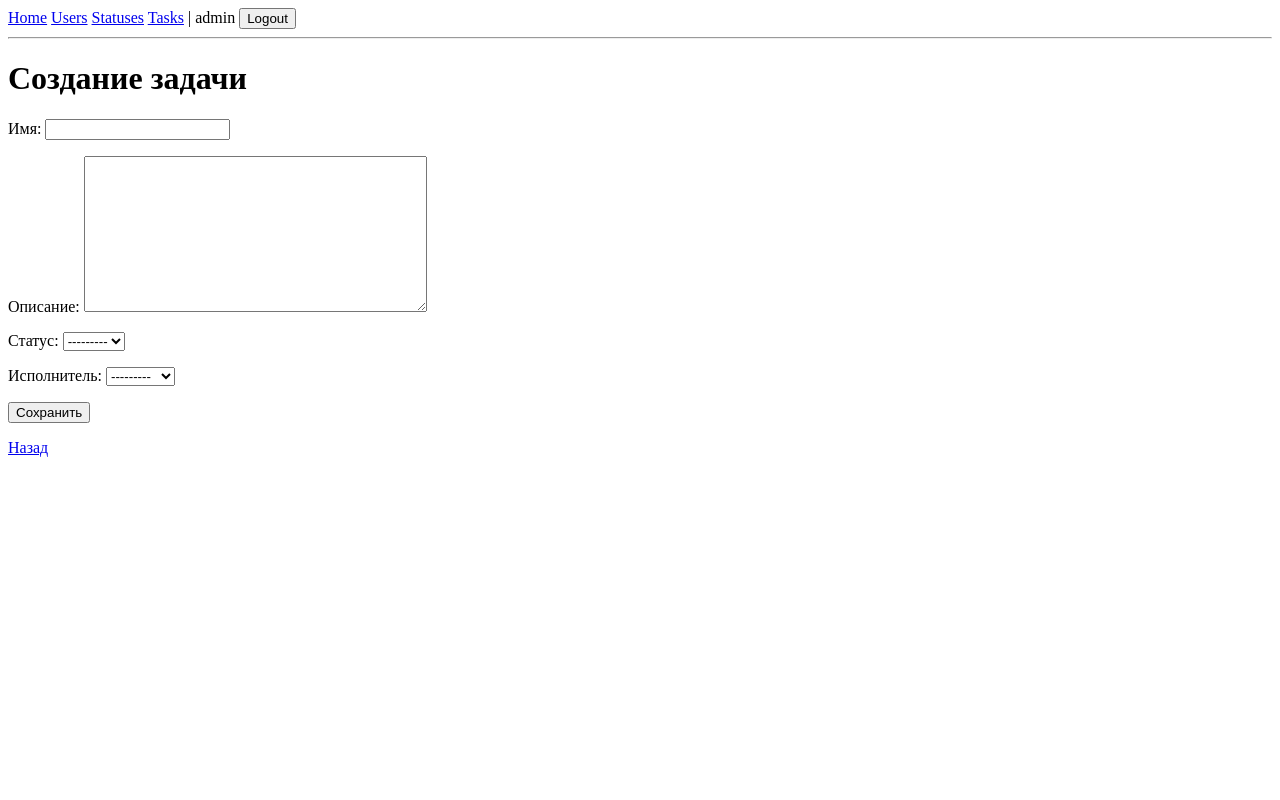
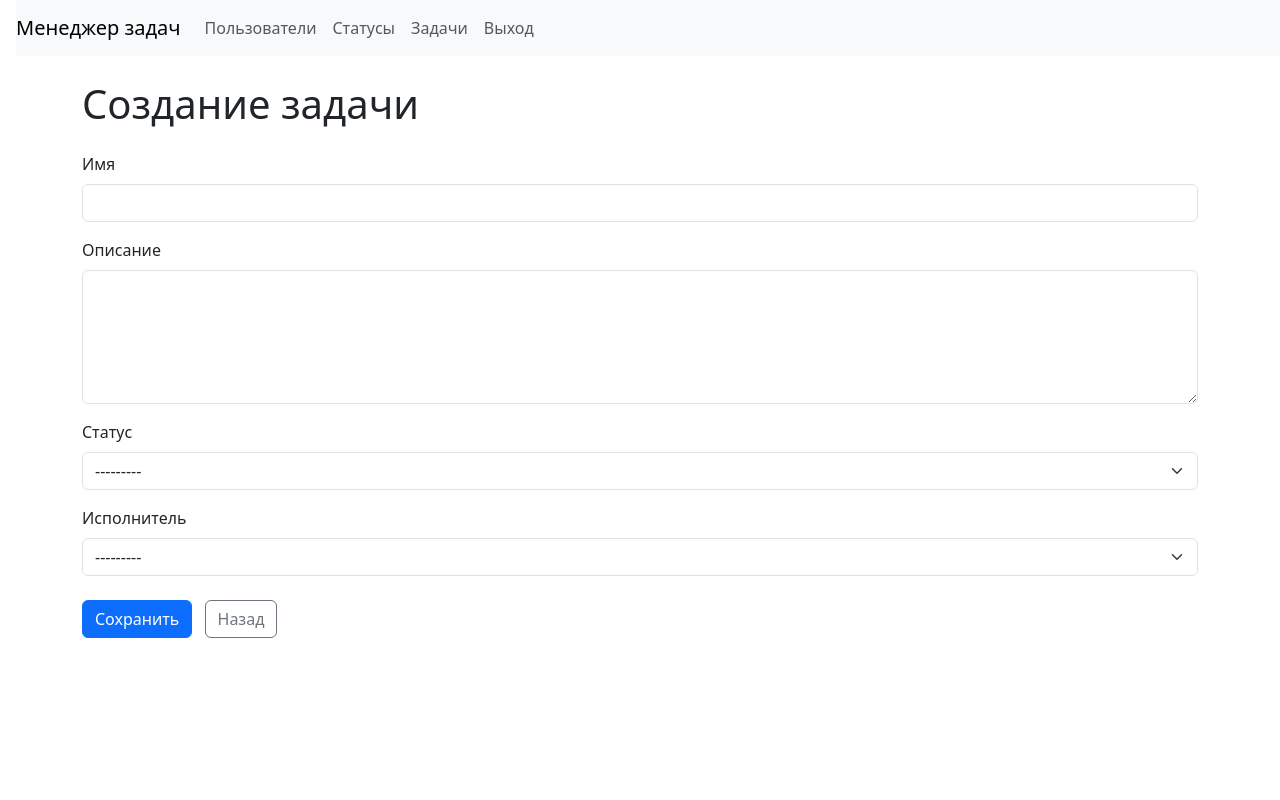
Before and after one commit to gabady13/python-project-52, a Django app: page /tasks/create/ in a window 1280 px wide. Run offline with Django 5.2, Linux system fonts and the light colour scheme; a user stored in the database is signed in; data comes from the database, SQL or seed files in the repository; both versions use the stored data as it was after the commit.

Commit message:
CRUD Задач

```diff
--- a/src/task_manager/tests.py
+++ b/src/task_manager/tests.py
@@ -119,7 +119,7 @@ class StatusesCrudTests(TestCase):
             self.skipTest("Task model is not implemented yet in task_manager.models")
 
         status = Status.objects.create(name="Связанный")
-        Task.objects.create(name="T1", status=status)  # поля Task могут отличаться — подгони под свою модель
+        Task.objects.create(name="T1", status=status, author=self.user)  # поля Task могут отличаться — подгони под свою модель
 
         response = self.client.post(f"/statuses/{status.id}/delete/")
         self.assertEqual(response.status_code, 302)
--- a/src/task_manager/views.py
+++ b/src/task_manager/views.py
@@ -9,6 +9,7 @@ from django.views.generic import ListView, CreateView, UpdateView, DeleteView, D
 from django.contrib.auth.views import LoginView, LogoutView
 from django.urls import reverse_lazy
 from django.shortcuts import redirect
+from django.contrib.auth.mixins import LoginRequiredMixin
 
 from .models import Status, Task
 
@@ -69,9 +70,17 @@ class UserLoginView(LoginView):
     template_name = "users/login.html"
     redirect_authenticated_user = True  # если уже залогинен — не показывать форму
 
+    def form_valid(self, form):
+        messages.success(self.request, "Вы залогинены")
+        return super().form_valid(form)
+
 
 class UserLogoutView(LogoutView):
     http_method_names = ["post"]
+
+    def post(self, request, *args, **kwargs):
+        messages.info(request, "Вы разлогинены")
+        return super().post(request, *args, **kwargs)
 
 
 class StatusForm(ModelForm):
@@ -176,21 +185,26 @@ class TaskUpdateView(LoginRequiredMixin, UpdateView):  # GET/POST /tasks/<pk>/up
         return super().form_valid(form)  # сохраняем
 
 
-class OnlyAuthorMixin(UserPassesTestMixin):  # миксин: удалять может только автор задачи
-    def test_func(self):  # проверка допуска
-        task = self.get_object()  # получаем задачу
-        return task.author_id == self.request.user.id  # true если текущий юзер == автор
+class OnlyAuthorMixin(UserPassesTestMixin):
+    def test_func(self):
+        obj = self.get_object()
+        return obj.author_id == self.request.user.id
+
+    def handle_no_permission(self):
+        if not self.request.user.is_authenticated:
+            return super().handle_no_permission()
+
+        messages.error(self.request, "Задачу может удалить только её автор")
+        return redirect("tasks_list")
+
 
 
 class TaskDeleteView(LoginRequiredMixin, OnlyAuthorMixin, DeleteView):  # GET/POST /tasks/<pk>/delete/ — удаление
-    model = Task  # модель
-    template_name = 'tasks/delete.html'  # шаблон подтверждения удаления
-    success_url = reverse_lazy('tasks_list')  # после удаления — список
+    model = Task
+    template_name = "tasks/delete.html"
+    success_url = reverse_lazy("tasks_list")
 
-    def post(self, request, *args, **kwargs):  # переопределяем POST ради flash
-        messages.success(request, 'Задача успешно удалена')  # flash успех (перед фактическим удалением)
-        return super().post(request, *args, **kwargs)  # удаляем
-
-    def handle_no_permission(self):  # если проверка миксина не прошла (не автор)
-        messages.error(self.request, 'Задачу может удалить только её автор')  # flash ошибка
-        return redirect(self.success_url)  # уводим в список
+    def delete(self, request, *args, **kwargs):
+        response = super().delete(request, *args, **kwargs)
+        messages.success(request, "Задача успешно удалена")
+        return response
--- a/src/templates/layouts/base.html
+++ b/src/templates/layouts/base.html
@@ -1,45 +1,71 @@
 <!DOCTYPE html>
-<html>
+<html lang="ru-ru">
 
 <head>
   <meta charset="UTF-8">
-  <title>Task Manager</title>
+  <meta name="viewport" content="width=device-width, initial-scale=1, shrink-to-fit=no">
+  <title>Менеджер задач</title>
+
+  <link rel="stylesheet" href="https://cdn.jsdelivr.net/npm/bootstrap@5.3.3/dist/css/bootstrap.min.css"
+    crossorigin="anonymous">
+  <script src="https://cdn.jsdelivr.net/npm/bootstrap@5.3.3/dist/js/bootstrap.bundle.min.js"
+    crossorigin="anonymous"></script>
 </head>
-<body>
 
-  <nav>
-    <a href="/">Home</a>
-    <a href="/users/">Users</a>
+<body class="d-flex flex-column min-vh-100">
+  <nav class="navbar navbar-expand-lg navbar-light bg-light ms-3">
+    <a class="navbar-brand" href="{% url 'index' %}">Менеджер задач</a>
+
+    <button class="navbar-toggler" data-bs-toggle="collapse" data-bs-target="#navbarToggleExternalContent">
+      <span class="navbar-toggler-icon"></span>
+    </button>
+
+    <div class="collapse navbar-collapse" id="navbarToggleExternalContent">
+      <ul class="navbar-nav mr-auto">
+        <li class="nav-item">
+          <a class="nav-link" href="{% url 'users_list' %}">Пользователи</a>
+        </li>
 
         {% if user.is_authenticated %}
-    <a href="{% url 'statuses_list' %}">Statuses</a>
-     <a href="{% url 'tasks_list' %}">Tasks</a>
+        <li class="nav-item">
+          <a class="nav-link" href="{% url 'statuses_list' %}">Статусы</a>
+        </li>
+        <li class="nav-item">
+          <a class="nav-link" href="{% url 'tasks_list' %}">Задачи</a>
+        </li>
+        {% endif %}
+      </ul>
 
-    <span> | {{ user.username }}</span>
-    <form action="{% url 'logout' %}" method="post" style="display:inline;">
+      <ul class="navbar-nav">
+        {% if user.is_authenticated %}
+        <form action="{% url 'logout' %}" method="post">
           {% csrf_token %}
-      <button type="submit">Logout</button>
+          <input class="btn nav-link" type="submit" value="Выход">
         </form>
         {% else %}
-    <a href="{% url 'login' %}">Login</a>
+        <li class="nav-item">
+          <a class="nav-link" href="{% url 'login' %}">Вход</a>
+        </li>
+        <li class="nav-item">
+          <a class="nav-link" href="{% url 'user_create' %}">Регистрация</a>
+        </li>
         {% endif %}
+      </ul>
+    </div>
   </nav>
 
-  <hr>
-
-
+  <div class="container wrapper flex-grow-1">
     {% if messages %}
-    <ul>
     {% for message in messages %}
-        <li>{{ message }}</li>
+    <div class="alert alert-{{ message.tags }} alert-dismissible fade show" role="alert">
+      {{ message }}
+      <button type="button" class="btn-close" data-bs-dismiss="alert" aria-label="Close"></button>
+    </div>
     {% endfor %}
-    </ul>
     {% endif %}
 
-
-  {% block content %}
-  {% endblock %}
-
+    {% block content %}{% endblock %}
+  </div>
 </body>
 
 </html>
--- a/src/templates/tasks/form.html
+++ b/src/templates/tasks/form.html
@@ -1,13 +1,84 @@
-{% extends "layouts/base.html" %} {# наследуем базовый шаблон #}
+{% extends "layouts/base.html" %}
 
-{% block content %} {# контент #}
-<h1>{% if object %}Изменение задачи{% else %}Создание задачи{% endif %}</h1> {# заголовок зависит от режима #}
+{% block content %}
+  <h1 class="my-4">
+    {% if object %}Изменение задачи{% else %}Создание задачи{% endif %}
+  </h1>
 
-<form method="post"> {# форма отправляется POST #}
-    {% csrf_token %} {# CSRF защита #}
-    {{ form.as_p }} {# вывод формы стандартно (поля name/description/status/executor) #}
-    <button type="submit">Сохранить</button> {# кнопка отправки #}
-</form> {# конец формы #}
+  <form method="post">
+    {% csrf_token %}
 
-<p><a href="{% url 'tasks_list' %}">Назад</a></p> {# ссылка назад #}
-{% endblock %} {# конец блока #}
+    {# Общие ошибки формы #}
+    {% if form.non_field_errors %}
+      <div class="alert alert-danger" role="alert">
+        {{ form.non_field_errors }}
+      </div>
+    {% endif %}
+
+    <div class="mb-3">
+      <label class="form-label" for="{{ form.name.id_for_label }}">{{ form.name.label }}</label>
+      <input
+        type="text"
+        name="{{ form.name.html_name }}"
+        id="{{ form.name.id_for_label }}"
+        value="{{ form.name.value|default_if_none:'' }}"
+        class="form-control"
+        {% if form.name.field.required %}required{% endif %}
+      >
+      {% if form.name.errors %}
+        <div class="text-danger small mt-1">{{ form.name.errors }}</div>
+      {% endif %}
+    </div>
+
+    <div class="mb-3">
+      <label class="form-label" for="{{ form.description.id_for_label }}">{{ form.description.label }}</label>
+      <textarea
+        name="{{ form.description.html_name }}"
+        id="{{ form.description.id_for_label }}"
+        class="form-control"
+        rows="5"
+      >{{ form.description.value|default_if_none:'' }}</textarea>
+      {% if form.description.errors %}
+        <div class="text-danger small mt-1">{{ form.description.errors }}</div>
+      {% endif %}
+    </div>
+
+    <div class="mb-3">
+      <label class="form-label" for="{{ form.status.id_for_label }}">{{ form.status.label }}</label>
+      <select
+        name="{{ form.status.html_name }}"
+        id="{{ form.status.id_for_label }}"
+        class="form-select"
+        {% if form.status.field.required %}required{% endif %}
+      >
+        {% for option in form.status %}
+          {{ option }}
+        {% endfor %}
+      </select>
+      {% if form.status.errors %}
+        <div class="text-danger small mt-1">{{ form.status.errors }}</div>
+      {% endif %}
+    </div>
+
+    <div class="mb-3">
+      <label class="form-label" for="{{ form.executor.id_for_label }}">{{ form.executor.label }}</label>
+      <select
+        name="{{ form.executor.html_name }}"
+        id="{{ form.executor.id_for_label }}"
+        class="form-select"
+      >
+        {% for option in form.executor %}
+          {{ option }}
+        {% endfor %}
+      </select>
+      {% if form.executor.errors %}
+        <div class="text-danger small mt-1">{{ form.executor.errors }}</div>
+      {% endif %}
+    </div>
+
+    <div class="mt-4">
+      <button type="submit" class="btn btn-primary">Сохранить</button>
+      <a class="btn btn-outline-secondary ms-2" href="{% url 'tasks_list' %}">Назад</a>
+    </div>
+  </form>
+{% endblock %}
```
Also changed, not shown: src/db.sqlite3, src/task_manager/migrations/0002_task.py (added). Lines whose indentation alone changed are shown as unchanged.
